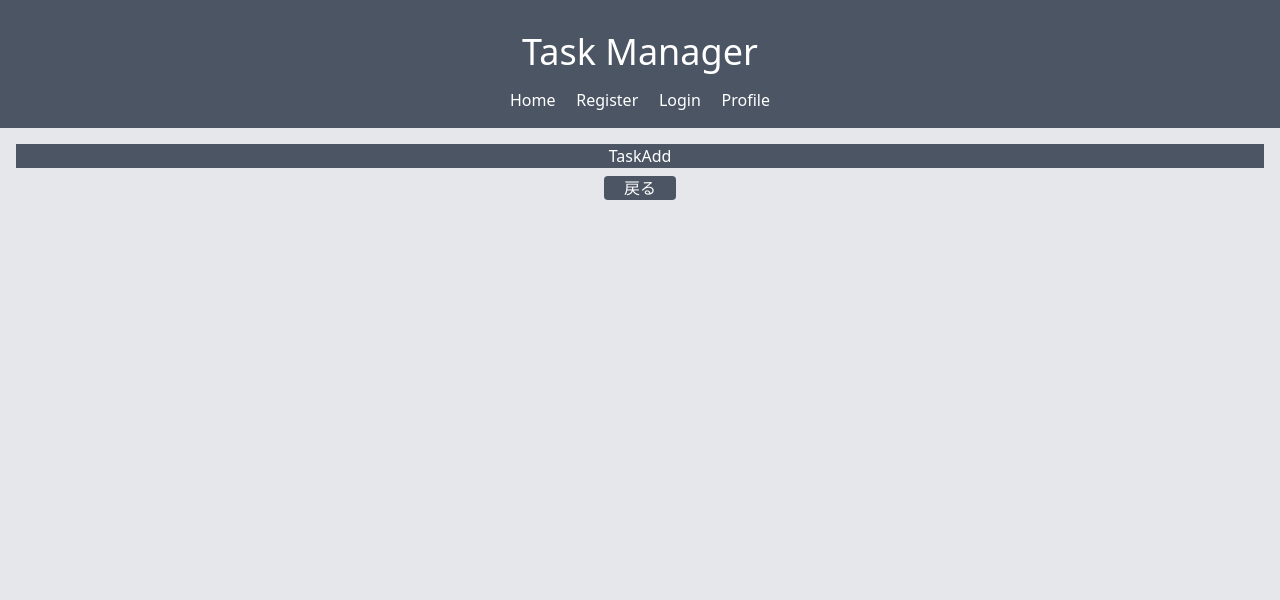
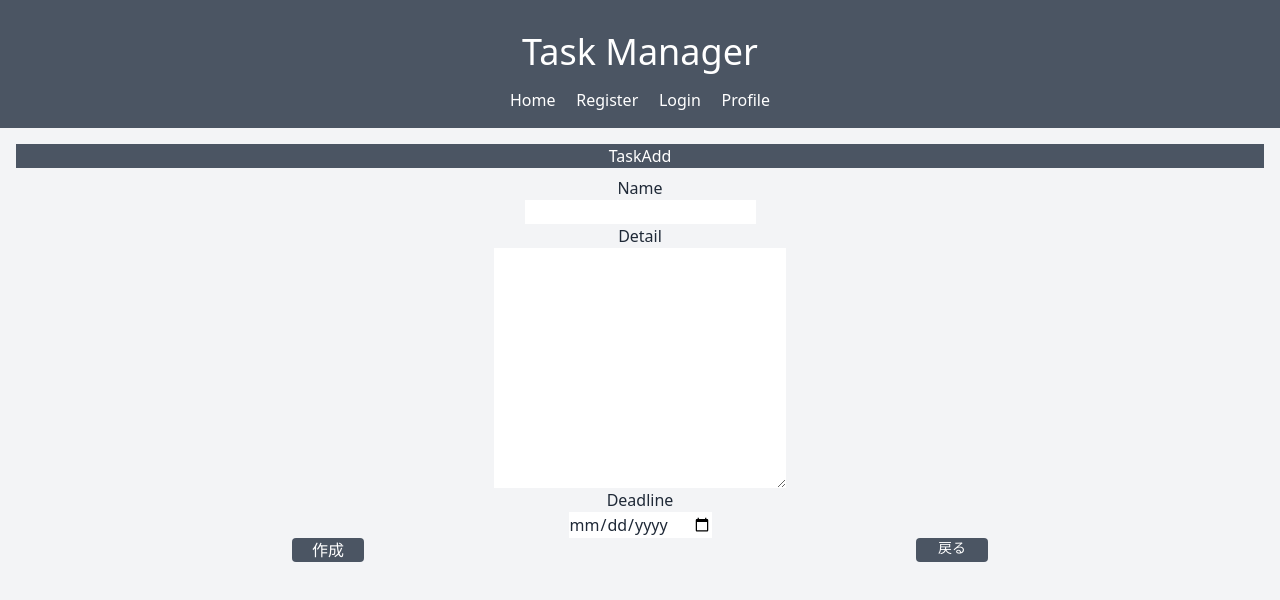
Before and after one commit to Okazuma/task-manager-frontend, a Vue app: page /task-add in a window 1280 px wide. Shown: the top 600 px of the page. Built offline with nearby package versions, Linux system fonts and the light colour scheme.

Commit message:
taskの作成と削除と編集の実装

```diff
--- a/src/App.vue
+++ b/src/App.vue
@@ -1,16 +1,14 @@
 <template>
+<body>
   <header>
-    <div class="min-h-screen w-screen bg-gray-200 text-gray-800" >
+    <div class="min-h-screen w-screen bg-gray-100 text-gray-800">
       <TheHeader />
       <router-view />
-
     </div>
   </header>
-
-
+</body>
 </template>
 
 <script setup>
 import TheHeader from './components/TheHeader.vue';
-
 </script>
--- /dev/null
+++ b/src/components/EditModal.vue
@@ -0,0 +1,16 @@
+<template>
+    <section v-show="taskStore.isOpen" class="fixed inset-0 flex items-center justify-center bg-black bg-opacity-50">
+        <div class="bg-white p-6 rounded-lg shadow-lg w-96 sm:w-[500px] md:w-[600px] lg:w-[800px]">
+            <h1 class="text-center text-xl mb-4">Task Edit</h1>
+            <slot/>
+        </div>
+    </section>
+</template>
+
+
+<script setup>
+import {useTaskStore} from "../stores/task";
+
+
+const taskStore = useTaskStore();
+</script>
--- /dev/null
+++ b/src/components/TaskEditForm.vue
@@ -0,0 +1,27 @@
+<template>
+    <form @submit.prevent="taskStore.updateTask">
+        <input type="text" v-model="taskStore.editingTask.name" class="block mx-auto border-2 border-gray-300 rounded outline-none my-2 px-2">
+
+        <textarea v-model="taskStore.editingTask.detail" class="block mx-auto rounded w-72 h-40  border-2 border-gray-300 my-2 p-2 outline-none sm:w-[400px] md:w-[500px] lg:w-[700px] sm:h-40 md:h-48 lg:h-56">
+        </textarea>
+
+        <input type="date" v-model="taskStore.editingTask.deadline" class="block mx-auto my-2 px-2 border-2 border-gray-300 rounded outline-none appearance-none">
+
+        <div class="flex justify-between mx-auto w-72 sm:w-[400px] md:w-[500px] lg:w-[700px]">
+            <button type="button" @click="taskStore.closeModal" class="mt-4 px-4 py-2 bg-gray-500 text-white rounded min-w-[120px] hover:bg-gray-700">
+                閉じる
+            </button>
+            <button type="submit"  class="mt-4 px-4 py-2 bg-gray-500 text-white rounded min-w-[120px] hover:bg-gray-700">
+                更新
+            </button>
+        </div>
+    </form>
+</template>
+
+
+<script setup>
+import {useTaskStore} from "../stores/task";
+
+
+const taskStore = useTaskStore();
+</script>
--- a/src/components/TheHeader.vue
+++ b/src/components/TheHeader.vue
@@ -13,3 +13,10 @@
 
 <script setup>
 </script>
+
+
+<style scoped>
+.router-link-active{
+    color:orange;
+}
+</style>
--- a/src/stores/task.js
+++ b/src/stores/task.js
@@ -1,6 +1,58 @@
 import { defineStore } from 'pinia'
+import { ref } from 'vue'
+
 
 export const useTaskStore = defineStore('task', () => {
+    const tasks = ref([]);
+    const isOpen = ref(false);
+    const editingTask = ref({
+        id: null,
+        name: '',
+        detail: '',
+        deadline: '',
+    });
 
-    return {}
-})
+
+
+    const createTask = (newTask) => {
+        tasks.value.push(newTask);
+        console.log(`🔥作成したtask:${JSON.stringify(newTask , null ,2)}`);
+    };
+
+    const deleteTask = (taskId) => {
+        tasks.value = tasks.value.filter(task => task.id !== taskId)
+    };
+
+    const openModal = (task) => {
+        console.log(`🔥モーダルが受け取ったtask:${JSON.stringify(task, null, 2) }`);
+        if (!task) return;
+        editingTask.value = { ...task };
+        console.log(`🔥編集用にコピーしたeditingTask: ${JSON.stringify(editingTask.value, null, 2)}`);
+        isOpen.value = true;
+    };
+
+    const closeModal = () => {
+        editingTask.value = {};
+        isOpen.value = false;
+    };
+
+    const updateTask = () => {
+        if (!editingTask.value.id) {
+            return;
+        }
+        tasks.value = tasks.value.map(task => task.id === editingTask.value.id ? { ...editingTask.value } : task);
+        console.log(`🔥編集して更新されたtasks:${JSON.stringify(tasks.value, null, 2)}`);
+        closeModal();
+    };
+
+    return {
+        tasks,
+        editingTask,
+        isOpen,
+        createTask,
+        deleteTask,
+        openModal,
+        closeModal,
+        updateTask,
+    };
+});
--- a/src/views/TaskAdd.vue
+++ b/src/views/TaskAdd.vue
@@ -1,10 +1,67 @@
 <template>
     <section class="p-4">
         <p class="text-center bg-gray-600 text-white mb-2">TaskAdd</p>
-        <router-link to="/" class="w-fit min-w-[72px] bg-gray-600 text-white px-4 mx-auto block text-center rounded">戻る</router-link>
+    <form @submit.prevent="addTask" class="" >
+        <div>
+            <label for="taskName" class="block text-center">Name</label>
+            <input type="text" id="taskName" v-model="taskContent.taskName" class="block mx-auto">
+        </div>
+        <div>
+            <label for="taskDetail" class="block text-center">Detail</label>
+            <textarea name="" id="taskDetail" v-model="taskContent.taskDetail" cols="30" rows="10" class="block mx-auto"></textarea>
+        </div>
+        <div>
+            <label for="taskDeadline" class="block text-center">Deadline</label>
+            <input type="date" id="taskDeadline" v-model="taskContent.taskDeadline" class="block mx-auto">
+        </div>
+
+        <div class="flex">
+            <button type="submit" class="w-fit min-w-[72px] bg-gray-600 text-white px-4 mx-auto block text-center rounded">作成</button>
+            <router-link to="/" class="w-fit min-w-[72px] bg-gray-600 text-white text-sm  px-4 mx-auto block text-center rounded">戻る</router-link>
+        </div>
+
+    </form>
+
+
     </section>
 </template>
 
 
 <script setup>
+import { ref } from 'vue';
+import { useTaskStore } from '../stores/task';
+import { useRouter } from 'vue-router';
+
+
+const taskStore = useTaskStore();
+const router = useRouter();
+const taskContent = ref({
+    taskName: '',
+    taskDetail:'',
+    taskDeadline: '',
+});
+
+
+
+const addTask = () =>{
+    if(!taskContent.value.taskName || !taskContent.value.taskDetail || !taskContent.value.taskDeadline){
+        alert('全ての項目を入力してください');
+        return;
+    }
+    const newTask = {
+        id:Date.now(),
+        name: taskContent.value.taskName,
+        detail: taskContent.value.taskDetail,
+        deadline: taskContent.value.taskDeadline,
+    };
+    console.log(`🔥作成するtask:${JSON.stringify(newTask , null , 2)}`);
+
+    taskStore.createTask(newTask);
+
+    taskContent.value.taskName = '';
+    taskContent.value.taskDetail = '';
+    taskContent.value.taskDeadline = '';
+
+    router.push('/task-list');
+};
 </script>
--- a/src/views/TaskList.vue
+++ b/src/views/TaskList.vue
@@ -1,10 +1,53 @@
 <template>
     <section class="p-4">
         <p class="text-center bg-gray-600 text-white mb-2">TaskList</p>
+        <ul v-if="taskStore.tasks.length">
+            <li v-for="task in taskStore.tasks" :key="task.id" class="flex justify-between">
+                <div class="flex justify-between">
+                    <span class="px-2 inline-block">{{task.name}}</span>
+                    <span class="px-2 inline-block">{{task.detail}}</span>
+                    <span class="px-2 inline-block">{{task.deadline}}</span>
+                </div>
+                <div class="flex gap-2 px-2">
+                    <button @click="editTask(task)" class="min-w-[72px] w-20 bg-gray-600 text-white px-4 mx-auto block text-center rounded ">Edit</button>
+                    <button @click="removeTask(task.id)" class="min-w-[72px] w-20 bg-gray-600 text-white px-4 mx-auto block text-center rounded ">Delete</button>
+                </div>
+            </li>
+        </ul>
+        <p v-else>タスクがありません</p>
+        <EditModal v-if="taskStore.isOpen">
+            <TaskEditForm />
+        </EditModal>
         <router-link to="/" class="w-fit min-w-[72px] bg-gray-600 text-white px-4 mx-auto block text-center rounded">戻る</router-link>
     </section>
 </template>
 
 
 <script setup>
+import { useTaskStore } from "../stores/task";
+import EditModal from '../components/EditModal.vue';
+import TaskEditForm from "../components/TaskEditForm.vue";
+
+
+const taskStore = useTaskStore();
+
+
+
+const removeTask = (taskId)=>{
+    if(!taskId){
+        return;
+    }
+    if(confirm(`タスク:${taskId}を削除しますか？`)){
+        taskStore.deleteTask(taskId);
+        console.log(`🔥削除したtask:${taskId}`);
+    }
+}
+
+const editTask = (task) => {
+    if(!task){
+        return;
+    }
+    console.log(`🔥モーダルに渡す編集するtask:${JSON.stringify(task, null, 2)}`)
+    taskStore.openModal(task);
+}
 </script>
```
